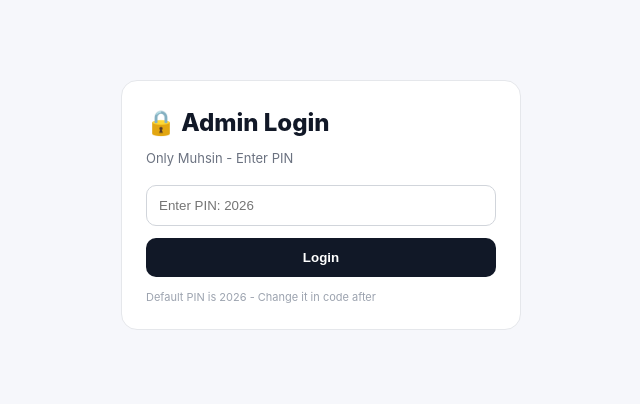
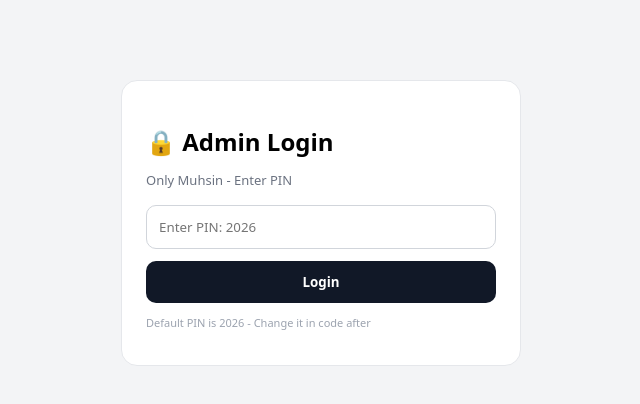
Before and after one commit to muhsinswaleh69-max/KejaConnect, a Next.js app: page /admin in a window 1280 px wide. Shown: the top 404 px of the page, without its empty margins (319-959 px from the left). Built offline with nearby package versions, Linux system fonts and the light colour scheme.

Commit message:
Update globals.css

```diff
--- a/app/globals.css
+++ b/app/globals.css
@@ -1,24 +1,4 @@
-* { box-sizing: border-box; margin: 0; padding: 0; }
-body { font-family: -apple-system, BlinkMacSystemFont, Segoe UI, Roboto, Arial, sans-serif; background: #f6f7fb; color: #111827; line-height: 1.5; }
-a { color: inherit; text-decoration: none; }
-.header { background: #ffffff; border-bottom: 1px solid #e5e7eb; padding: 14px 16px; position: sticky; top: 0; z-index: 10; display: flex; justify-content: space-between; align-items: center; }
-.logo { font-weight: 800; font-size: 20px; }
-.logo span { color: #2563eb; }
-.container { max-width: 1100px; margin: 0 auto; padding: 20px 16px; }
-.hero { background: white; border-radius: 16px; padding: 24px; margin-bottom: 20px; box-shadow: 0 1px 3px rgba(0,0,0,0.06); }
-.hero h1 { font-size: 28px; font-weight: 800; margin-bottom: 8px; }
-.hero p { color: #6b7280; }
-.badge { display: inline-block; font-size: 12px; padding: 4px 10px; border-radius: 999px; font-weight: 600; margin-right: 6px; }
-.badge-blue { background: #dbeafe; color: #1d4ed8; }
-.badge-green { background: #dcfce7; color: #15803d; }
-.badge-orange { background: #ffedd5; color: #c2410c; }
-.grid { display: grid; grid-template-columns: repeat(auto-fill, minmax(300px, 1fr)); gap: 16px; }
-.card { background: white; border-radius: 16px; padding: 18px; border: 1px solid #e5e7eb; }
-.card h3 { font-size: 16px; font-weight: 700; margin: 8px 0; }
-.meta { font-size: 13px; color: #6b7280; margin: 4px 0; }
-.price { font-weight: 800; font-size: 18px; margin-top: 8px; }
-.btn { width: 100%; margin-top: 12px; background: #111827; color: white; border: 0; padding: 12px; border-radius: 10px; font-weight: 700; cursor: pointer; }
-.btn:hover { background: #000; }
-.model-box { background: #111827; color: white; border-radius: 16px; padding: 20px; margin-bottom: 20px; }
-.model-box h3 { margin-bottom: 10px; }
-.model-box p { font-size: 14px; opacity: 0.9; line-height: 1.6; }
+*{box-sizing:border-box}
+html,body{margin:0;padding:0;background:#f3f4f6;font-family:system-ui,-apple-system,sans-serif}
+a{color:inherit}
+input,button,select,textarea{font-family:inherit}
```
